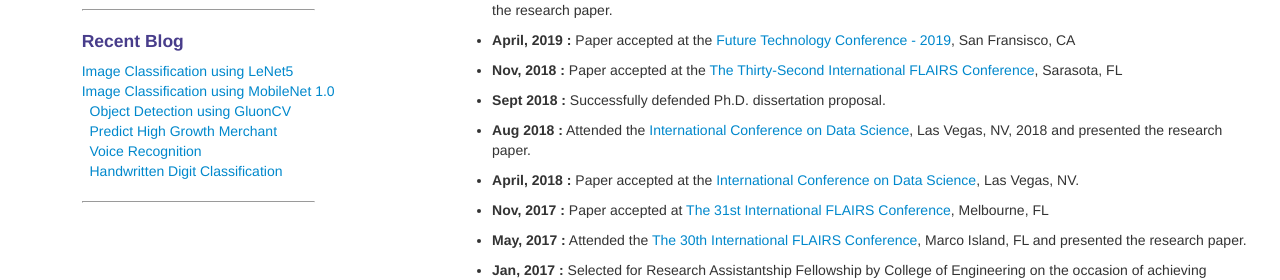
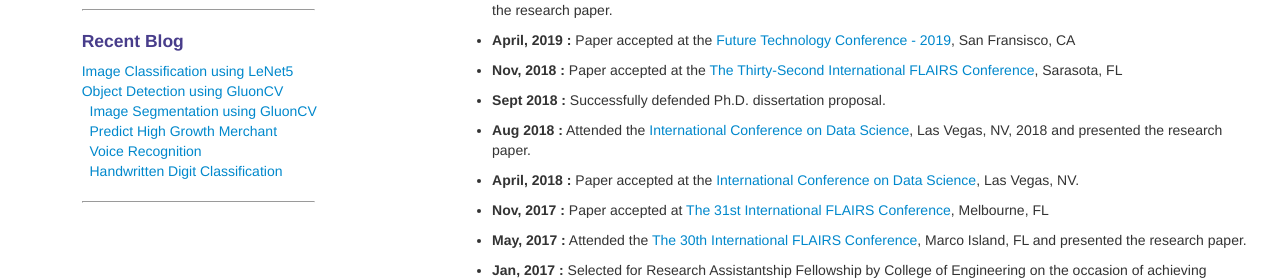
Before and after one commit to rpaudel42/rpaudel42.github.io, a Jekyll site: the page built from index.md, in a window 1280 px wide. Shown: the part 778-1058 px from the top of the page. Built offline with Jekyll 4.4.1, drawn with Linux system fonts in a browser that asks for light colours; nearby versions of some CDN libraries; some web fonts are replaced.

Commit message:
update sidebar

```diff
--- a/_includes/themes/twitter/default.html
+++ b/_includes/themes/twitter/default.html
@@ -92,8 +92,8 @@
           <h4><a name="contact"></a>Recent Blog</h4>
           <div class="row-fluid pf-link">
             <span class="ml-1"><a href="https://rpaudel42.github.io/pages/TrainLeNet/TrainLeNet.html">Image Classification using LeNet5</a></span><br/>
-            <span class="ml-1"><a href="https://rpaudel42.github.io/pages/image_classification/image.html">Image Classification using MobileNet 1.0</a></span><br/>
             <span class="ml-1"><a href="https://rpaudel42.github.io/pages/ObjectClf/ObjectClf.html">Object Detection using GluonCV</a></span><br/>
+            <span class="ml-1"><a href="https://rpaudel42.github.io/pages/ImgSegmentation/ImgSegmentation.html">Image Segmentation using GluonCV</a></span><br/>
             <span class="ml-1"><a href="https://rpaudel42.github.io/pages/predicting_customer/predicting_customer.html">Predict High Growth Merchant</a></span><br/>
             <span class="ml-1"><a href="https://rpaudel42.github.io/pages/speaker/speakerclassification.html">Voice Recognition</a></span><br/>
             <span class="ml-1ast"><a href="https://rpaudel42.github.io/pages/Covid-19/Covid-19.html">Handwritten Digit Classification</a></span>
```
